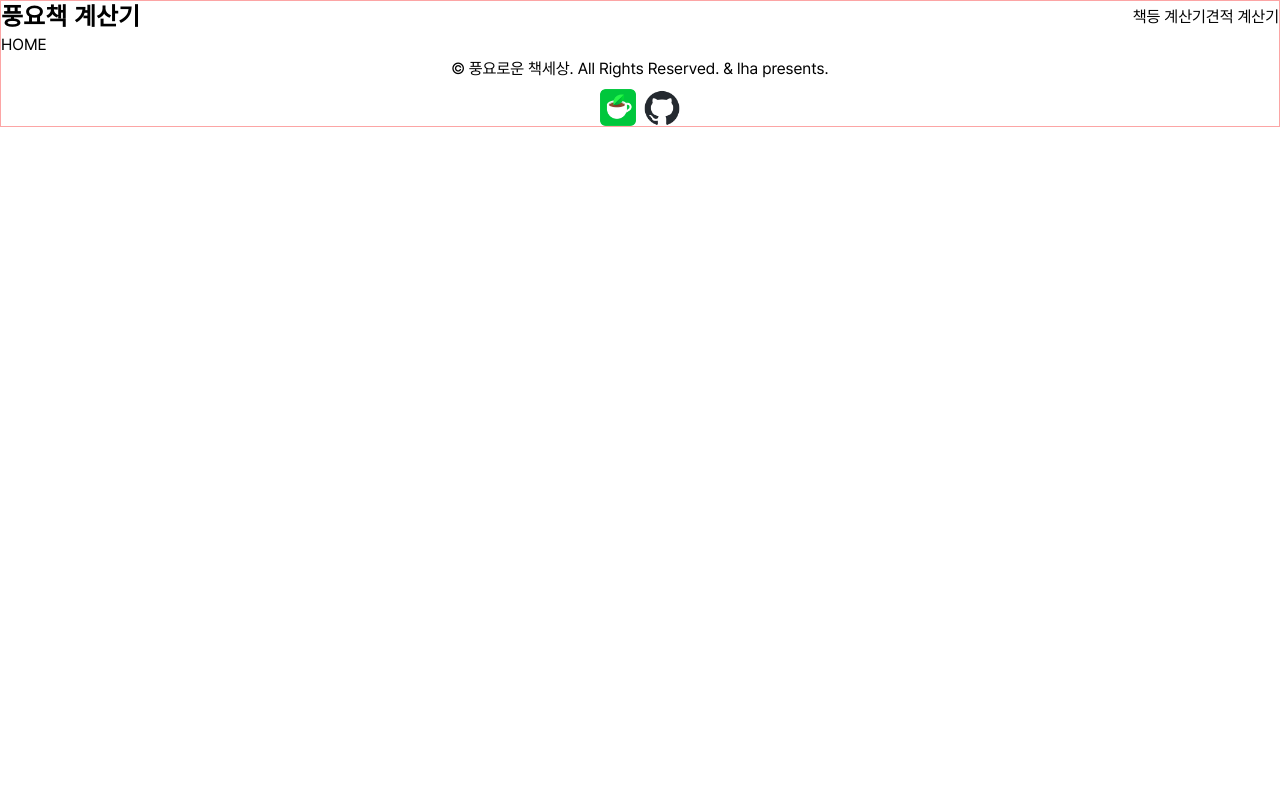
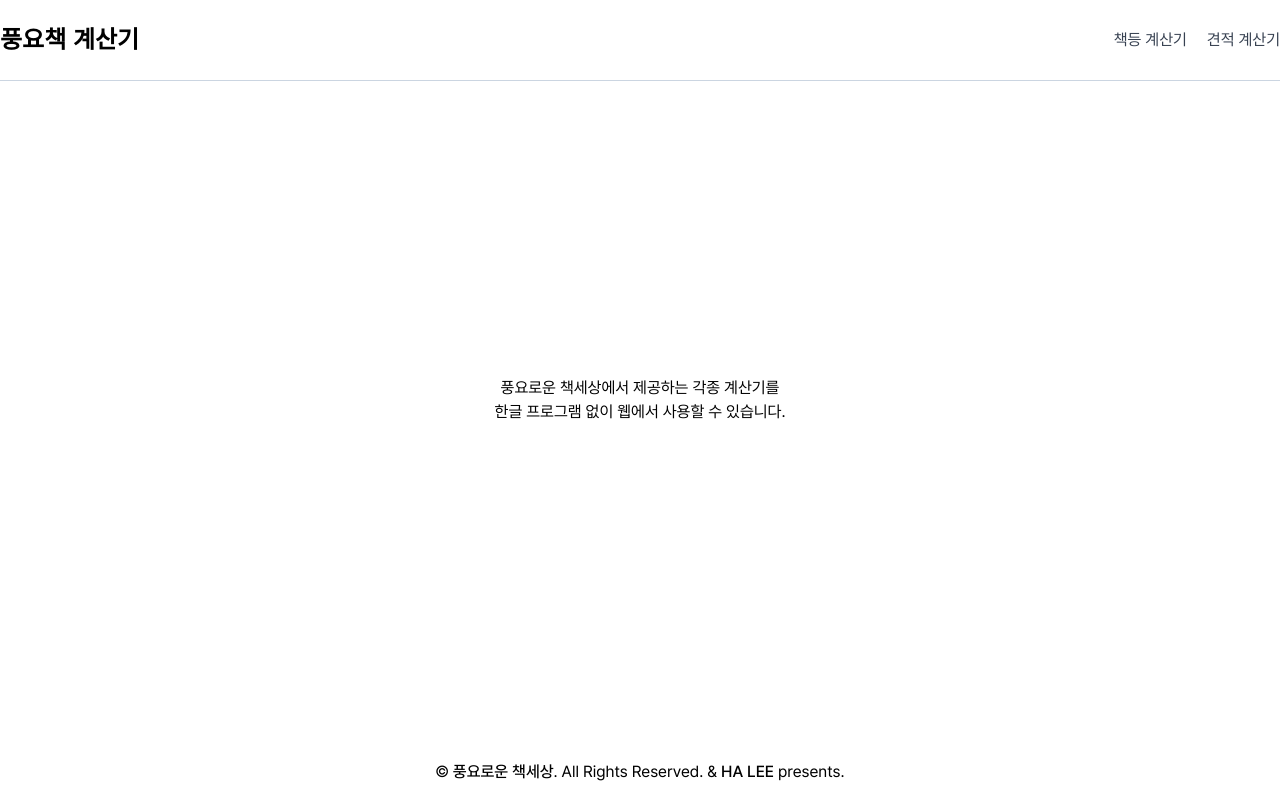
Before and after one commit to lha5/BOOK-CALCULATOR, a React (Create React App) app: page / in a window 1280 px wide. Built offline with nearby package versions, Linux system fonts and the light colour scheme.

Commit message:
[UPDATE] home 화면 스타일링

```diff
--- a/src/components/layout/Footer.jsx
+++ b/src/components/layout/Footer.jsx
@@ -1,18 +1,25 @@
-import naverCafeIcon from 'assets/images/naver-cafe.png';
-import githubIcon from 'assets/images/github-mark.png';
-
 function Footer() {
   return (
-    <footer className="text-center">
-      <p>© 풍요로운 책세상. All Rights Reserved. & lha presents.</p>
-      <div className="flex felx-row items-center justify-center mt-2">
-        <a href="https://cafe.naver.com/bookcns" target="_blank" rel="noreferrer">
-          <img src={naverCafeIcon} width={36} alt="Naver Cafe" className="mr-2" />
-        </a>
-        <a href="https://github.com/lha5/BOOK-CALCULATOR" target="_blank" rel="noreferrer">
-          <img src={githubIcon} width={36} alt="GitHub" />
-        </a>
-      </div>
+    <footer className="absolute bottom-0 left-0 right-0 text-center py-4">
+      ©{' '}
+      <a
+        href="https://cafe.naver.com/bookcns"
+        target="_blank"
+        rel="noreferrer"
+        className="font-medium"
+      >
+        풍요로운 책세상
+      </a>
+      . All Rights Reserved. &{' '}
+      <a
+        href="https://github.com/lha5/BOOK-CALCULATOR"
+        target="_blank"
+        rel="noreferrer"
+        className="font-medium"
+      >
+        HA LEE
+      </a>{' '}
+      presents.
     </footer>
   );
 }
--- a/src/components/layout/Navbar.jsx
+++ b/src/components/layout/Navbar.jsx
@@ -2,14 +2,18 @@ import { Link, NavLink } from 'react-router-dom';
 
 function Navbar() {
   return (
-    <header className="flex flex-row justify-between items-center">
-      <Link to="/" className="nanumsr text-2xl font-extrabold">
-        풍요책 계산기
-      </Link>
-      <nav id="navigation">
-        <NavLink to="/spine">책등 계산기</NavLink>
-        <NavLink to="/estimate">견적 계산기</NavLink>
-      </nav>
+    <header className="py-6 border-b border-b-slate-300 w-screen">
+      <div className="container mx-auto flex flex-row justify-between items-center">
+        <Link to="/" className="nanumsr text-2xl font-black">
+          풍요책 계산기
+        </Link>
+        <nav id="navigation" className="flex flex-row justify-end items-center text-gray-700">
+          <NavLink to="/spine" className="mr-5">
+            책등 계산기
+          </NavLink>
+          <NavLink to="/estimate">견적 계산기</NavLink>
+        </nav>
+      </div>
     </header>
   );
 }
--- a/src/styles/index.css
+++ b/src/styles/index.css
@@ -105,3 +105,8 @@ body {
 .nanumsr {
   font-family: 'NanumSquareRound', sans-serif;
 }
+
+#navigation > .active {
+  color: #10b981;
+  font-weight: 600;
+}
--- a/src/views/App.jsx
+++ b/src/views/App.jsx
@@ -5,13 +5,13 @@ import Footer from 'components/layout/Footer';
 
 function App() {
   return (
-    <div className="container border border-red-300 mx-auto">
+    <>
       <Navbar />
-      <main>
+      <div className="container mx-auto">
         <Outlet />
-      </main>
-      <Footer />
-    </div>
+        <Footer />
+      </div>
+    </>
   );
 }
 
--- a/src/views/home/index.jsx
+++ b/src/views/home/index.jsx
@@ -1,5 +1,13 @@
 function index() {
-  return <div>HOME</div>;
+  return (
+    <main className="absolute top-20 bottom-20 left-0 right-0 flex items-center justify-center">
+      <p className="text-center">
+        풍요로운 책세상에서 제공하는 각종 계산기를
+        <br />
+        한글 프로그램 없이 웹에서 사용할 수 있습니다.
+      </p>
+    </main>
+  );
 }
 
 export default index;
--- a/src/views/spine/index.jsx
+++ b/src/views/spine/index.jsx
@@ -1,5 +1,5 @@
 function index() {
-  return <div>BOOK SPINE</div>;
+  return <div className="border border-blue-600">BOOK SPINE</div>;
 }
 
 export default index;
```
